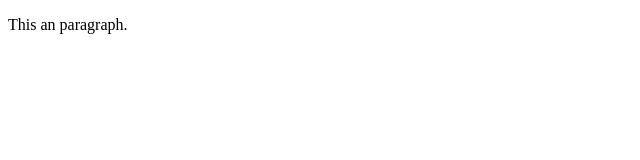
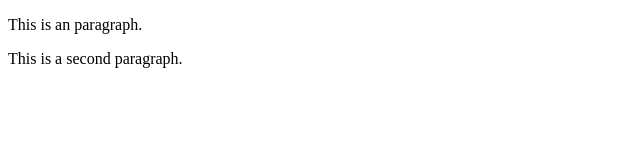
Before and after one commit to PedroTintino/git-example-project, a plain HTML site: page index.html in a window 1280 px wide. Shown: the whole page, without its empty margins (0-640 px from the left). Drawn offline with Linux system fonts and the light colour scheme.

Commit message:
Added a second paragraph to index. Created a new file

```diff
--- a/index.html
+++ b/index.html
@@ -6,6 +6,7 @@
     <title>Document</title>
 </head>
 <body>
-    <p>This an paragraph.</p>
+    <p>This is an paragraph.</p>
+    <p>This is a second paragraph.</p>
 </body>
 </html>
```
Also changed, not shown: page2.html (added, +1 -0 lines).
